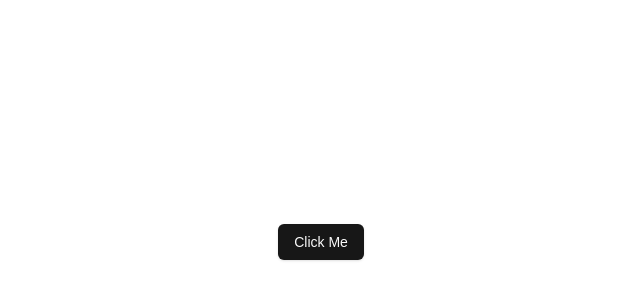
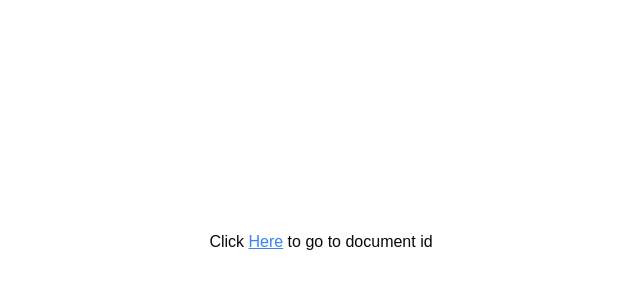
Before and after one commit to Sajal072004/googledocs, a Next.js app: page / in a window 1280 px wide. Shown: the part 158-458 px from the top of the page, without its empty margins (319-959 px from the left). Built offline with nearby package versions, Linux system fonts and the light colour scheme.

Commit message:
Add Tiptap editor and update document navigation

```diff
--- a/package.json
+++ b/package.json
@@ -37,6 +37,9 @@
     "@radix-ui/react-toggle": "^1.1.2",
     "@radix-ui/react-toggle-group": "^1.1.2",
     "@radix-ui/react-tooltip": "^1.1.8",
+    "@tiptap/pm": "^2.10.2",
+    "@tiptap/react": "^2.10.2",
+    "@tiptap/starter-kit": "^2.10.2",
     "class-variance-authority": "^0.7.1",
     "clsx": "^2.1.1",
     "cmdk": "^1.0.0",
--- /dev/null
+++ b/src/app/documents/[documentId]/editor.tsx
@@ -0,0 +1,25 @@
+"use client"
+import React from 'react'
+import {useEditor , EditorContent} from '@tiptap/react'
+import StarterKit from '@tiptap/starter-kit'
+
+export const Editor = () => {
+  const editor = useEditor({
+    editorProps: {
+      attributes: {
+        style:"padding-left:56px; padding-right:56px;",
+        class : "focus:outline-none print:border-0 bg-white border border-[#c7c7c7] flex flex-col min-h-[1054px] w-[816px] pt-10 pr-14 cursor-text "
+      }
+    },
+    extensions: [StarterKit],
+    content:'<p>Hello World </p>'
+  })
+  return (
+    <div className='size-full overflow-x-auto bg-[#f9fbfd] px-4 print:p-0 print:bg-white print:overflow-visible '>
+      <div className='min-w-max flex justify-center w-[816px] py-4 print:py-0 mx-auto print:w-full print:min-w-0'>
+      <EditorContent editor={editor}/>
+      </div>
+
+    </div>
+  )
+}
--- a/src/app/documents/[documentId]/page.tsx
+++ b/src/app/documents/[documentId]/page.tsx
@@ -1,4 +1,5 @@
 import React from 'react'
+import { Editor } from './editor';
 
 interface DocumentIdPageProps {
   params: Promise<{documentId:string}>;
@@ -7,7 +8,12 @@
 const DocumentIdPage = async ({params} : DocumentIdPageProps) => {
   const {documentId} = await params;
   return (
-    <div>DocumentId : {documentId}</div>
+    <div className='min-h-screen bg-[#fafbfd]'>
+
+      <Editor></Editor>
+
+    </div>
+
   )
 }
 
--- a/src/app/documents/layout.tsx
+++ /dev/null
@@ -1,13 +0,0 @@
-import React from 'react'
-
-interface DocumentsLayoutProps {
-  children: React.ReactNode
-}
-
-const DocumentsLayout = ({children}:DocumentsLayoutProps) => {
-  return (
-    <div>{children}</div>
-  )
-}
-
-export default DocumentsLayout
--- a/src/app/page.tsx
+++ b/src/app/page.tsx
@@ -1,11 +1,16 @@
 import { Button } from "@/components/ui/button";
+import Link from "next/link";
 
 const Home = () => {
   return (
     <div className="flex min-h-screen items-center justify-center">
-      <Button>Click Me</Button>
+      Click&nbsp;
+      <Link href={"/documents/123"}>
+        <span className="text-blue-500 underline">Here</span>
+      </Link>
+      &nbsp;to go to document id
     </div>
-  )
-}
+  );
+};
 
 export default Home;
```
Also changed, not shown: 1 other file (tests, documents, lock files or other folders).
